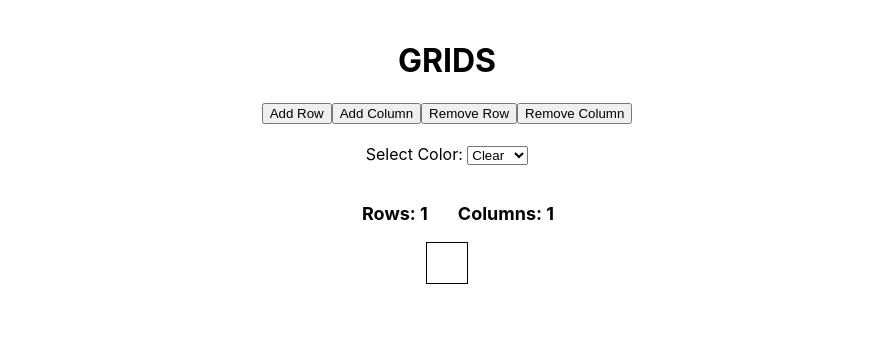
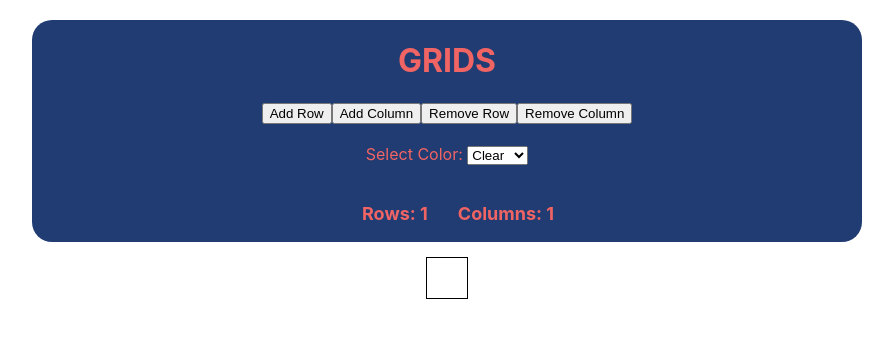
Before and after one commit to razhar5214/TTP_Task8, a React (Create React App) app in the folder grid-app/: page / in a window 1280 px wide. Shown: the top 338 px of the page, without its empty margins (193-1086 px from the left). Built offline with nearby package versions, Linux system fonts and the light colour scheme.

Commit message:
Trying to change cell color. Not working yet

```diff
--- a/grid-app/src/App.css
+++ b/grid-app/src/App.css
@@ -1,3 +1,13 @@
+.btn--container {
+  background-color: #213c72;
+  border-radius: 20px;
+  width: fit-content;
+  text-align: center;
+  justify-content: center;
+  display: inline-block;
+  margin-bottom: 15px;
+}
+
 .colorPick {
   padding-top: 20px;
 }
@@ -21,6 +31,7 @@
 .App {
   text-align: center;
   padding: 20px;
+  color: rgb(241, 100, 100);
 }
 
 .App-logo {
--- a/grid-app/src/App.js
+++ b/grid-app/src/App.js
@@ -13,6 +13,12 @@ class App extends React.Component {
       row: 1,
       column: 1
     }
+    this.addRow = this.addRow.bind(this)
+    this.addColumn = this.addColumn.bind(this)
+    this.removeRow = this.removeRow.bind(this)
+    this.removeColumn = this.removeColumn.bind(this)
+    this.changeColor = this.changeColor.bind(this)
+
   }
 
   addRow = () => {
@@ -24,12 +30,17 @@ class App extends React.Component {
   }
 
   removeRow = () => {
+    if (this.state.row <= 1) {
+      this.setState({row: 1, column: 1})
+      return
+    }
     this.setState({ row: this.state.row - 1 });
   }
 
   removeColumn = () => {
-    if (this.state.column === 0) {
-      this.setState({ row: this.state.row - this.state.row });
+    if (this.state.column <= 1) {
+      this.setState({row: 1, column: 1})
+      return
     }
     this.setState({ column: this.state.column - 1 });
   }
@@ -41,8 +52,8 @@ class App extends React.Component {
   render() {
     return (
       <div className="App">
-        <h1>GRIDS</h1>
         <div className="btn--container">
+          <h1>GRIDS</h1>
           <button className="nav--btn" onClick={this.addRow}>Add Row</button>
           <button className="nav--btn" onClick={this.addColumn}>Add Column</button>
           <button className="nav--btn" onClick={this.removeRow}>Remove Row</button>
@@ -50,7 +61,7 @@ class App extends React.Component {
 
           <div className="colorPick">
             <label> Select Color: </label>
-            <select onChange={this.changeColor}>
+            <select onClick={this.changeColor}>
               <option value="transparent">Clear</option>
               <option value="red">Red</option>
               <option value="yellow">Yellow</option>
@@ -70,7 +81,7 @@ class App extends React.Component {
 
         <div>
           <Table
-            state={this.state}>
+            state={this.state} color={this.changeColor}>
           </Table>
         </div>
       </div>
--- a/grid-app/src/Components/Table.js
+++ b/grid-app/src/Components/Table.js
@@ -3,12 +3,13 @@ import { ReactDOM } from "react";
 import TableRow from "./TableRow"
 
 export default function Table(props) {
-    let row = props.state.row
-    let column = props.state.column
+    const row = props.state.row
+    const column = props.state.column
+    const color = props.state.color
     const grid = []
 
     for (let i = 0; i < row; i++) {
-        grid.push(<TableRow column={column}></TableRow>)
+        grid.push(<TableRow column={column} color={color}></TableRow>)
     }
 
     return (
--- a/grid-app/src/Components/TableCell.js
+++ b/grid-app/src/Components/TableCell.js
@@ -1,8 +1,33 @@
 import React from "react";
 import { ReactDOM } from "react";
+import { useState } from "react";
 
-export default function TableCell() {
-    return (
-        <div className="cell"></div>
+// export default class TableCell extends React.Component {
+//     constructor(props) {
+//         super(props);
+//         this.state = {
+//             color: ""
+//         }
+//     }
+
+//     handleClick() {
+//         // this.setState({ color: this.state.color })
+//     }
+
+//     render() {
+//         return (
+//             <div className="cell" style={{ backgroundColor: this.state.color }} onClick={this.handleClick}></div >
+//         )
+//     }
+// }
+export default function TableCell(props) {
+    const [color, setColor] = useState("transparent")
+
+    const changeColor = () => {
+        setColor(color = props.color)
+    }
+
+    return(
+        <div className="cell" onClick={changeColor} style={{backgroundColor : color}}></div>
     )
 }
--- a/grid-app/src/Components/TableRow.js
+++ b/grid-app/src/Components/TableRow.js
@@ -4,10 +4,11 @@ import TableCell from "./TableCell"
 
 export default function TableRow(props) {
     const column = props.column
+    const color = props.color
     const grid = []
 
     for (let i = 0; i < column; i ++) {
-        grid.push(<TableCell></TableCell>)
+        grid.push(<TableCell color={color}></TableCell>)
     }
 
     return (
```
Also changed, not shown: 1 other file (tests, documents, lock files or other folders).
